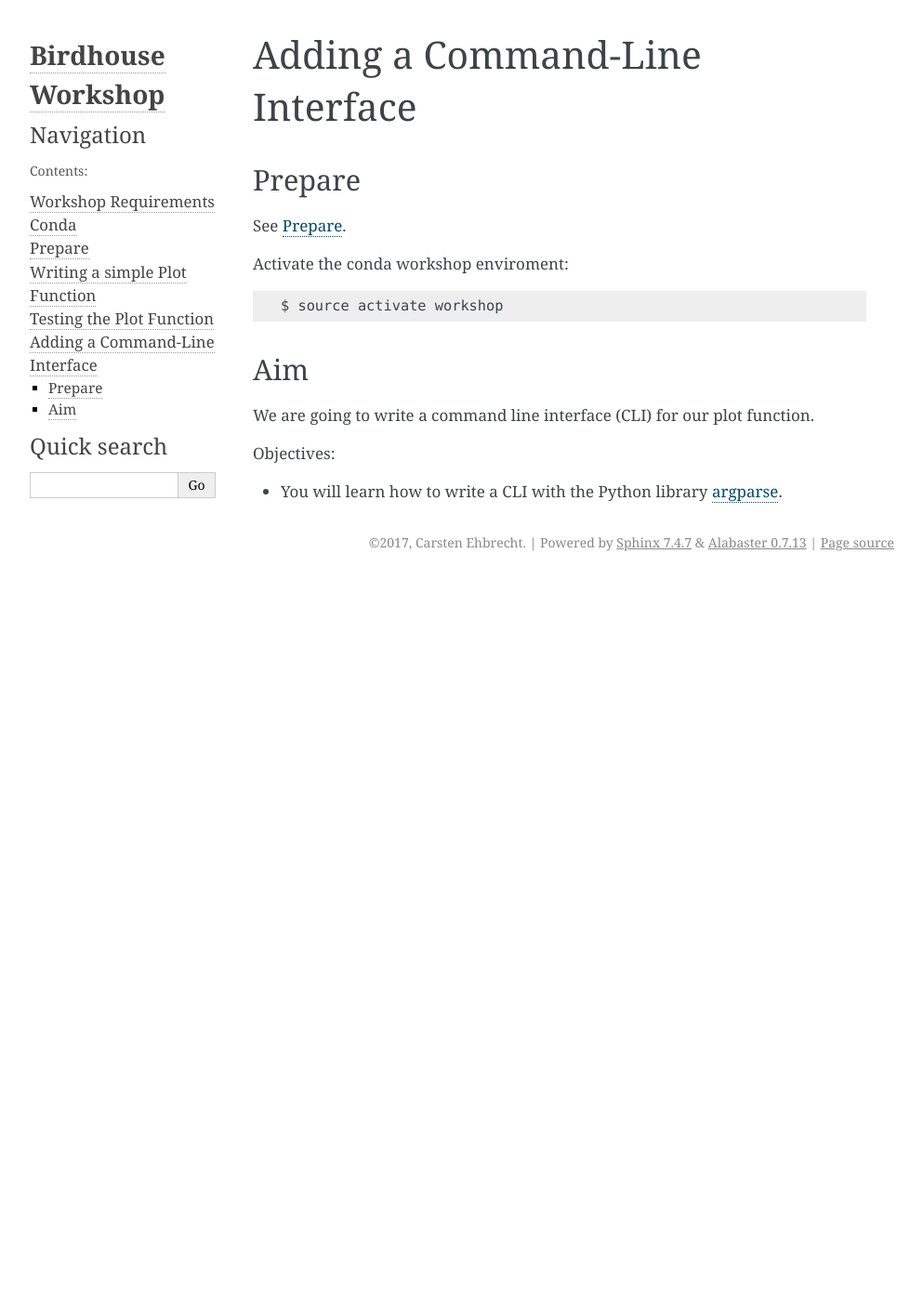
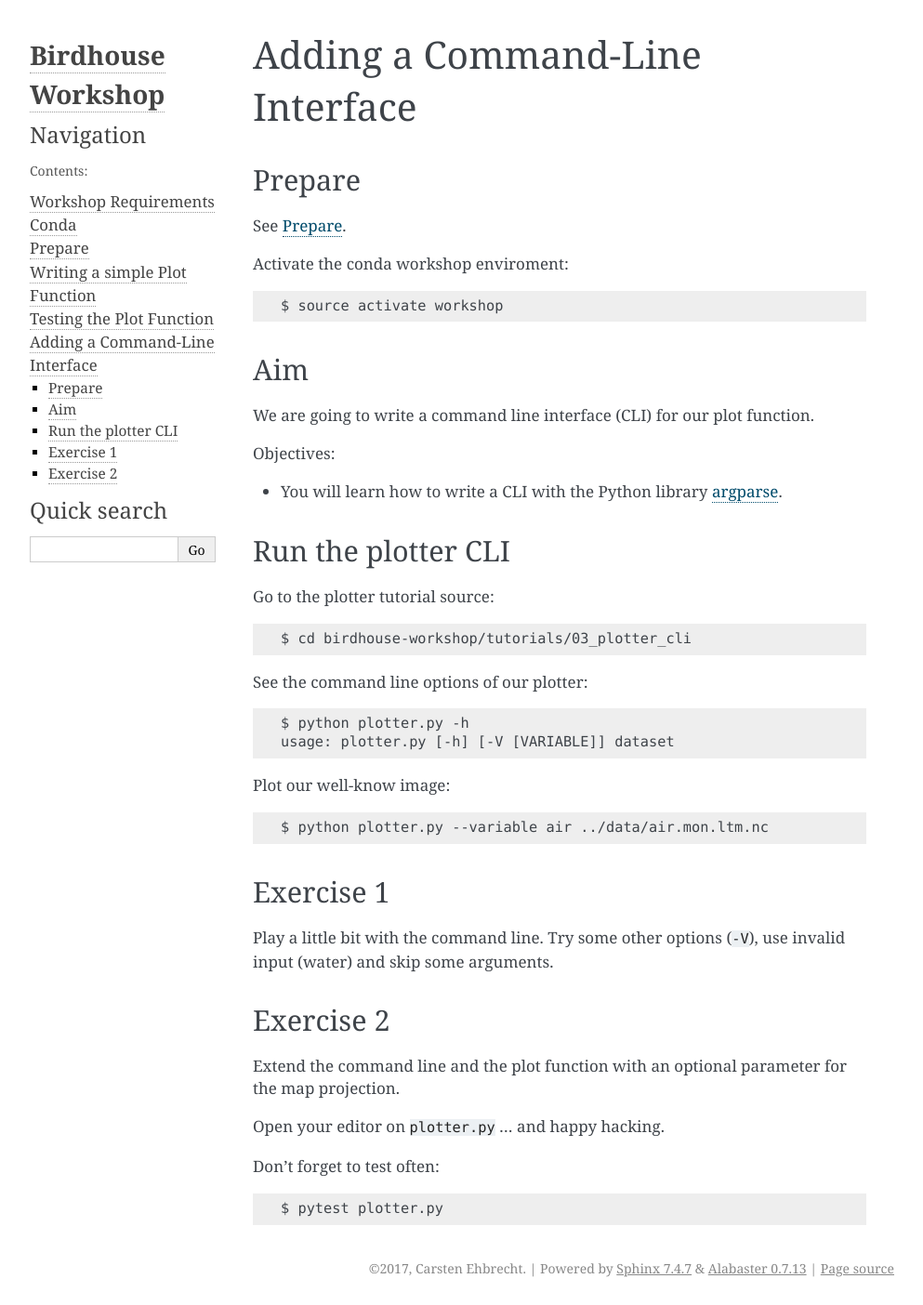
Before and after one commit to bird-house/birdhouse-workshop, a Sphinx documentation site: the page built from docs/source/plotter_cli.rst, in a window 1280 px wide. Shown: the whole page at 93% size, without its empty margins (148-1141 px from the left). Built offline with Sphinx 7.4.7, drawn with Linux system fonts in a browser that asks for light colours; before the commit the page ends 900 px from its top, so only the background shows below that.

Commit message:
updated plotter_cli

```diff
--- a/docs/source/plotter_cli.rst
+++ b/docs/source/plotter_cli.rst
@@ -20,3 +20,38 @@ We are going to write a command line interface (CLI) for our plot function.
 Objectives:
 
 * You will learn how to write a CLI with the Python library `argparse <https://docs.python.org/3/library/argparse.html>`_.
+
+
+Run the plotter CLI
+-------------------
+
+Go to the plotter tutorial source::
+
+    $ cd birdhouse-workshop/tutorials/03_plotter_cli
+
+See the command line options of our plotter::
+
+    $ python plotter.py -h
+    usage: plotter.py [-h] [-V [VARIABLE]] dataset
+
+Plot our well-know image::
+
+    $ python plotter.py --variable air ../data/air.mon.ltm.nc
+
+Exercise 1
+-----------
+
+Play a little bit with the command line. Try some other options (``-V``),
+use invalid input (water) and skip some arguments.
+
+Exercise 2
+----------
+
+Extend the command line and the plot function with an optional parameter for
+the map projection.
+
+Open your editor on ``plotter.py`` ... and happy hacking.
+
+Don't forget to test often::
+
+  $ pytest plotter.py
```
